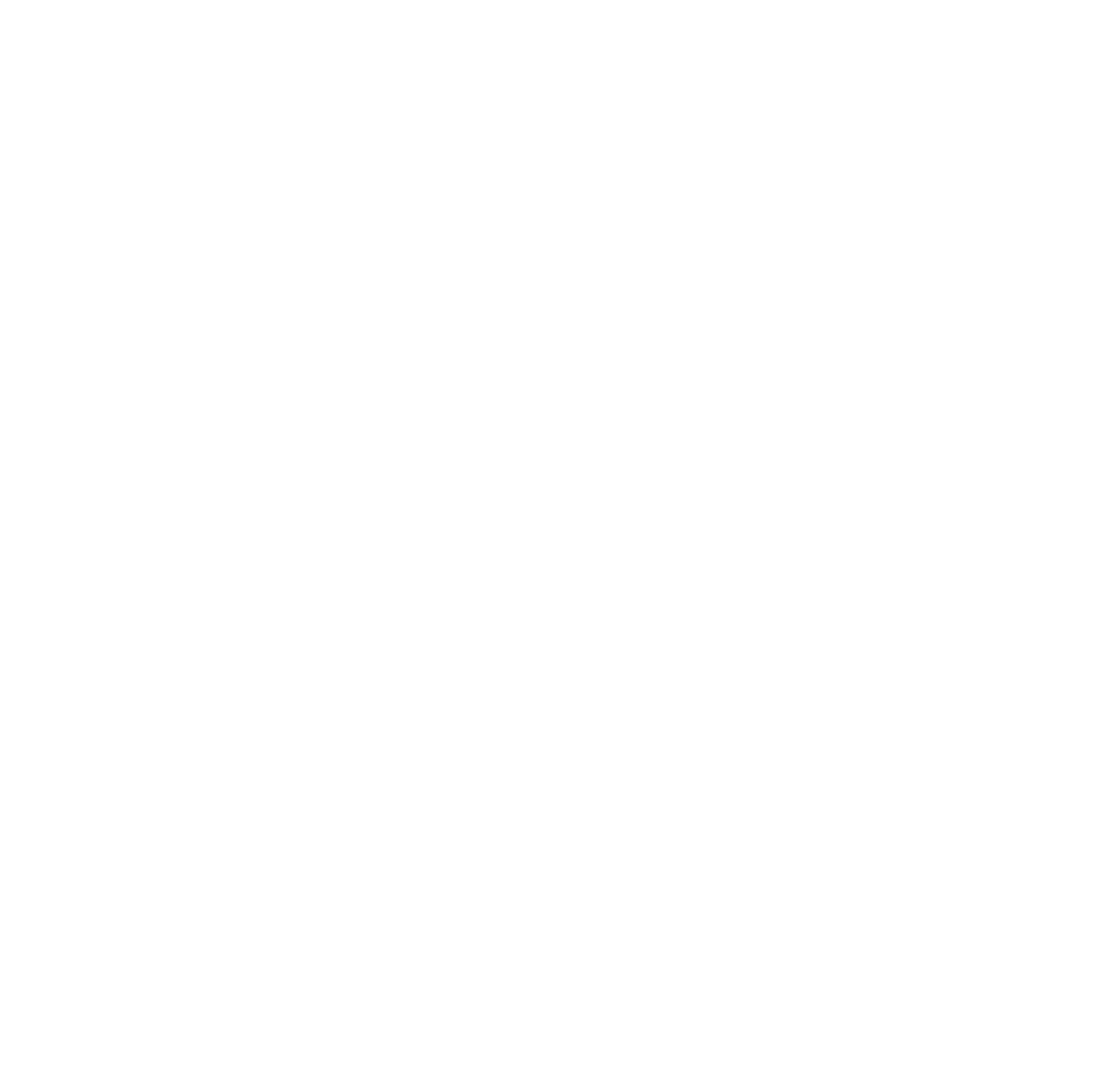
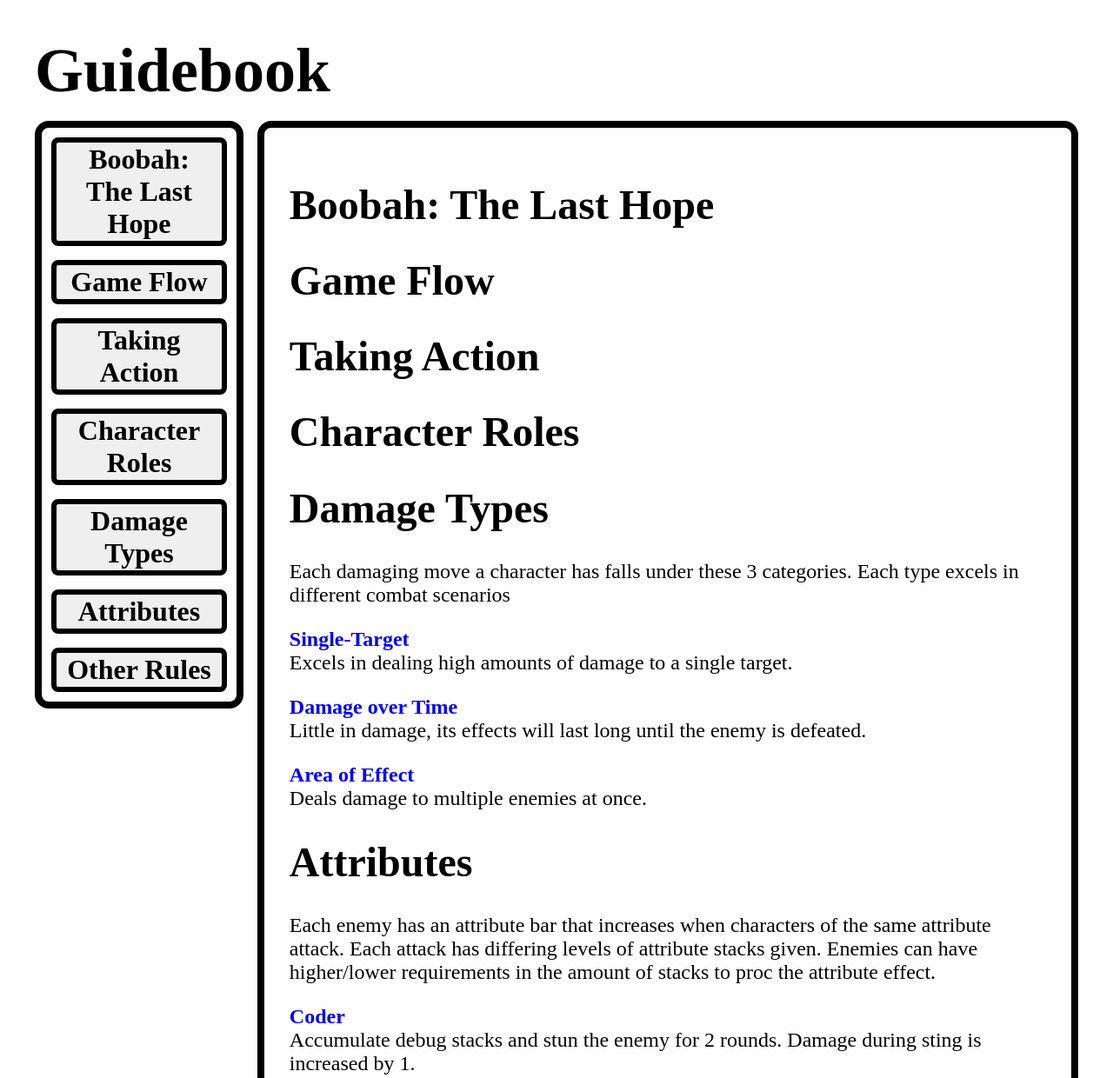
Before and after one commit to AlexioPrado/Boohbah_TheLastHope, a plain HTML site: page guidebook.html in a window 1280 px wide. Shown: the top 1240 px of the page at 87% size. Before the commit the page ends 800 px from the top, so only its background shows below. Drawn offline with Linux system fonts and the light colour scheme; a web font is replaced by a local one.

Commit message:
created the guidbook page

```diff
--- /dev/null
+++ b/guidebook.css
@@ -0,0 +1,95 @@
+@font-face {
+    font-family: 'cookiefont';
+    src: url(fonts/cookie_bold.TTF) format('truetype');
+    font-weight: bold;
+}
+@font-face {
+    font-family: 'cookiefont';
+    src: url(fonts/cookie_Black.TTF) format('truetype');
+    font-weight: bolder;
+}@font-face {
+    font-family: 'cookiefont';
+    src: url(fonts/cookie_regular.TTF) format('truetype');
+    font-weight: normal;
+}
+
+ * {
+    box-sizing: border-box;
+}
+
+body {
+    font-family: cookiefont;
+    font-weight: normal;
+    display: flex;
+    flex-direction: column;
+}
+
+#titlePanel {
+    margin: 2em 2em 0em 2em;
+    height: fit-content;
+}
+
+#guidePanel {
+    display: grid;
+    grid-template-columns: 20% 80%;
+    column-gap: 1em;
+    margin: 0em 2em 2em 2em;
+}
+
+#listContainer {
+    border: 1vh solid black;
+    border-radius: 2vh;
+    margin: 1em 0em 1em 0em;
+    display: flex;
+    flex-direction: column;
+    align-items: center;
+    height: fit-content;
+    align-self: start;
+    position: sticky;
+    top: 2em;
+}
+
+#infoContainer {
+    border: 1vh solid black;
+    border-radius: 2vh;
+    margin: 1em 1em 1em 0em;
+    padding: 3%;
+}
+
+#contentList {
+    display: grid;
+    grid-template-columns: inherit;
+    row-gap: 1em;
+    width: 100%;
+    padding: 5%;
+}
+
+.infoSection {
+    font-family: cookiefont;
+    font-size: 32px;
+    font-weight: bolder;
+    width: 100%;
+    border: 0.2em solid black;
+    border-radius: 1vh;
+}
+
+.infoTitles {
+    font-weight: bolder;
+    font-size: 48px;
+}
+
+p,li,strong {
+    font-size: 24px;
+}
+
+ul {
+    margin-top: 0em;
+}
+
+strong {
+    color: blue;
+}
+
+table {
+    border-color: black;
+}
--- a/guidebook.html
+++ b/guidebook.html
@@ -0,0 +1,88 @@
+<!DOCTYPE html>
+<html lang="en">
+<head>
+    <meta charset="UTF-8">
+    <meta name="viewport" content="width=device-width, initial-scale=1.0">
+    <title>Guidebook</title>
+    <link rel="stylesheet" href="guidebook.css">
+    <link rel="icon" type="image/png" href="tabIcons/Humbah_stand.ico">
+</head>
+<body>
+    <!--INSERT IMAGE FOR EXIT BUTTON-->
+    <div id="titlePanel">
+        <h3 style="font-size: 72px; margin: 0;;">Guidebook</h3>
+    </div>
+
+    <div id="guidePanel">
+        <div id="listContainer">
+            <div id="contentList">
+                <button class="infoSection" id="boobahCardGame">Boobah:<br> The Last Hope</button>
+                <button class="infoSection" id="gameFlow">Game Flow</button>
+                <button class="infoSection" id="takingAction">Taking Action</button>
+                <button class="infoSection" id="characterRoles">Character Roles</button>
+                <button class="infoSection" id="damageTypes">Damage Types</button>
+                <button class="infoSection" id="attributes">Attributes</button>
+                <button class="infoSection" id="otherRules">Other Rules</button>
+            </div>
+        </div>
+        <div id="infoContainer">
+            <div id="information">
+                <h1 class="infoTitles">Boobah: The Last Hope</h1>
+                   <p></p>
+                <h1 class="infoTitles">Game Flow</h1>
+                   <p></p>
+                <h1 class="infoTitles">Taking Action</h1>
+                   <p></p>
+                <h1 class="infoTitles">Character Roles</h1>
+                   <p></p>
+                <h1 class="infoTitles">Damage Types</h1>
+                    <p>Each damaging move a character has falls under these 3 categories. Each type excels in different combat scenarios</p>
+                    <p>
+                    <strong>Single-Target</strong><br>
+                    Excels in dealing high amounts of damage to a single target.
+                    </p>
+                    <p>
+                    <strong>Damage over Time</strong><br>
+                    Little in damage, its effects will last long until the enemy is defeated.
+                    </p>
+                    <p>
+                    <strong>Area of Effect</strong><br>
+                    Deals damage to multiple enemies at once.
+                    </p>
+                <h1 class="infoTitles">Attributes</h1>
+                    <p>
+                        Each enemy has an attribute bar that increases when characters of the same attribute attack.
+                        Each attack has differing levels of attribute stacks given. Enemies can have higher/lower requirements
+                        in the amount of stacks to proc the attribute effect.
+                    </p>
+                    <p>
+                        <strong>Coder</strong><br>
+                        Accumulate debug stacks and stun the enemy for 2 rounds. Damage during sting is increased by 1.
+                    </p>
+                    <p style="margin-bottom: 0em;">
+                        <strong>Cyber</strong><br>
+                        Accumulate network security stacks and summon a firewall, lasting 2 rounds.<br><u>Firewall:</u>
+                    </p>
+                    <ul>
+                        <li>Reduce damage taken by 1</li>
+                        <li>Counterattack, dmg calculated based on 1/2 of the initial attack damage + 1 damage.</li>
+                    </ul>
+                    <p style="margin-bottom: 0em;">
+                        <strong>Biotech</strong><br>
+                        Accumulate chemical agents and summon poison, damaging enemies and healing the party based on poison damage.
+                    </p>
+                    <ul>
+                        <li>Deal 2 damage at the end of the round. (2 rounds)</li>
+                        <li>Heal 1/2 of poison damage</li>
+                    </ul>
+
+                <h1 class="infoTitles">Other Rules</h1>
+                    <p></p>
+            </div>
+        </div>
+    </div>
+
+    <!--Linking Script-->
+    <script src="guidebook.js"></script>
+</body>
+</html>
--- a/index.css
+++ b/index.css
@@ -1,20 +1,18 @@
-
-
 @font-face {
     font-family: 'cookiefont';
-    src: url(Fonts/cookie_bold.TTF) format('truetype'),
-         url(Fonts/cookie_regular.TTF) format('truetype'),
-         url(Fonts/cookie_Black.TTF) format('truetype');
+    src: url(fonts/cookie_bold.TTF) format('truetype'),
+         url(fonts/cookie_regular.TTF) format('truetype'),
+         url(fonts/cookie_Black.TTF) format('truetype');
 }
 
-body{
+body {
     font-family: cookiefont;
     user-select: none;
     overflow: hidden;
 }
 
 
-#mainPanel{
+#mainPanel {
     background-image: url(titleImages/background.jpg);
     background-size: 100%;
     border: none;
@@ -38,7 +36,7 @@ body{
     border-radius: 1em;
 }
 
-#cardImage{
+#cardImage {
     height: inherit;
     max-width: 100%;
     border-radius: inherit;
@@ -46,7 +44,7 @@ body{
 
 }
 
-#pageDirectory{
+#pageDirectory {
     display: flex;
     flex-direction: column;
     justify-content: center;
@@ -61,6 +59,19 @@ body{
     margin: 0.2em;
     padding:0em;
 }
+
+.button:hover {
+    animation: shake 0.5s ease-in-out;
+    background-color: rgb(255, 239, 239);
+}
+
+@keyframes shake {
+      0% { transform: translateX(0); rotate: 0deg;}
+      25% { transform: translateX(-5px); rotate: 1deg;}
+      50% { transform: translateX(5px); rotate: -1deg;}
+      75% { transform: translateX(-5px); rotate: 1deg;}
+      100% { transform: translateX(0); rotate: 0deg;}
+    }
 
 #downArrow {
     margin-top: 1em;
@@ -80,7 +91,7 @@ body{
 }
 
 
-#scrollDown, #scrollUp{
+#scrollDown, #scrollUp {
     margin-top: 1em;
     margin-bottom: 0em;
     font-size: 2em;
@@ -99,6 +110,6 @@ body{
     font-size: large;
 }
 
-.storyParagraph{
-    font: url(Fonts/cookie_regular.TTF);
+.storyParagraph {
+    font: url(fonts/cookie_regular.TTF);
 }
--- a/title.js
+++ b/title.js
@@ -1,12 +1,14 @@
 
 let scrolldown = document.getElementById('scrollDown');
 let scrollup = document.getElementById('scrollUp');
+var audio = new Audio('audio/minecraft_click.mp3')
 
 scrolldown.onclick = function () {
     window.scrollTo({
         top: 2000,
         behavior: 'smooth'
     });
+    audio.play();
     console.log('Went to History');
 }
 
@@ -15,5 +17,6 @@ scrollup.onclick = function () {
         top: 0,
         behavior: 'smooth'
     });
+    audio.play();
     console.log('Went to Title Screen');
 }
```
Also changed, not shown: index.html (+4 -0 lines), guidebook.js (added), miscellaneous/exitButton.png (added), tabIcons/Humbah_stand.ico (added), tabIcons/Jingbah_render.ico (added), tabIcons/Zingbah_render.ico (added), tabIcons/Zumbah_stand.ico (added), tabIcons/jumbahIcon.ico (added), 3 other files.
